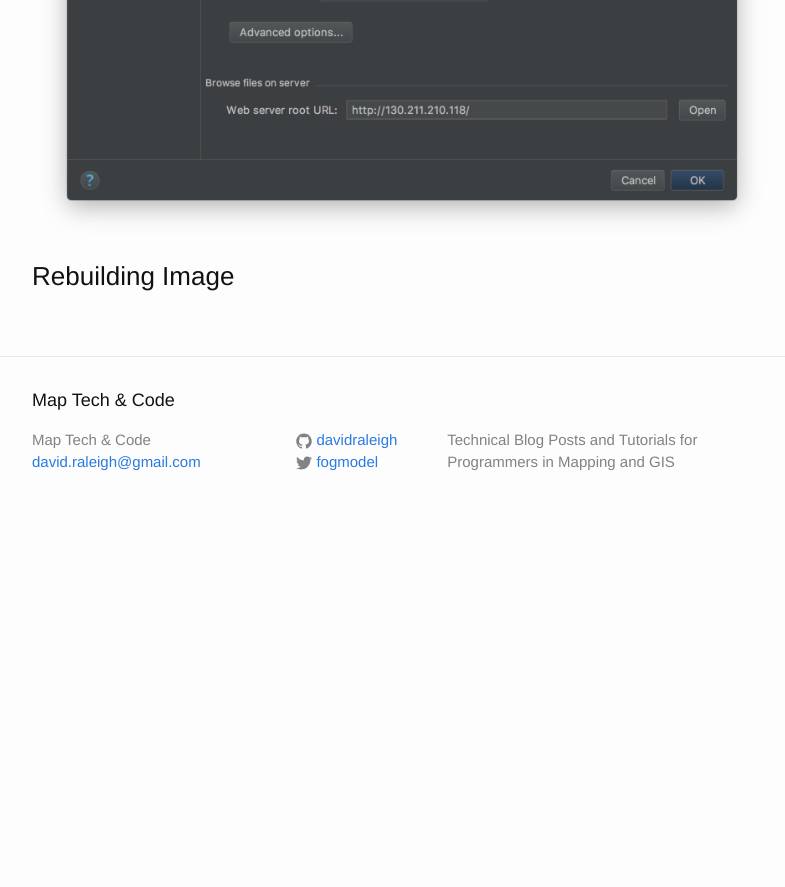
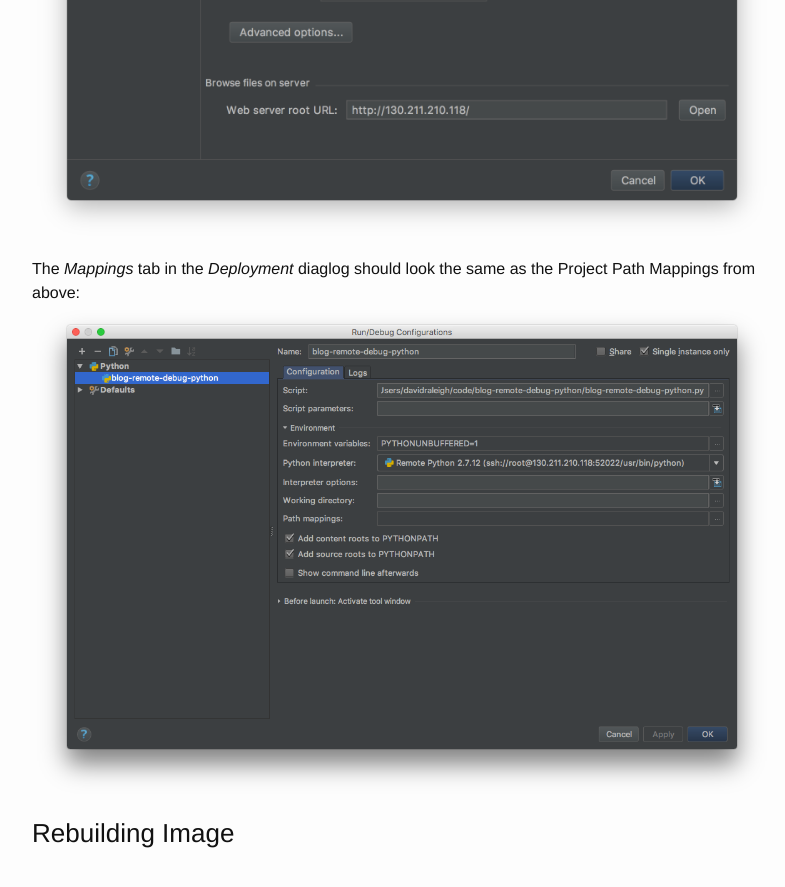
Before and after one commit to davidraleigh/davidraleigh.github.io, a Jekyll site: the page built from _posts/2017-06-27-Debug-Remote-Docker-Container-PyCharm.md, in a window 1280 px wide and 900 px high, scrolled down 10962 px. Shown: the top 887 px of the window, without its empty margins (238-1023 px from the left). Built offline with Jekyll 4.4.1, drawn with Linux system fonts in a browser that asks for light colours; our own code applies the rules of GitHub Pages for plain Markdown files; comment, search, counter and statistics services are not loaded; before the commit the page ends 11496 px from its top, so only the background shows below that.

Commit message:
Update 2017-06-27-Debug-Remote-Docker-Container-PyCharm.md

```diff
--- a/_posts/2017-06-27-Debug-Remote-Docker-Container-PyCharm.md
+++ b/_posts/2017-06-27-Debug-Remote-Docker-Container-PyCharm.md
@@ -164,4 +164,6 @@ In the `Add Server` dialog give your server a name and from the `Type` dropdown
 In the `Deployment` dialog, the `Connection` tab should be filled out similarily to the the `Configure Remote Python Interpreter` dialog. for the `Root Path` field select the base path for this tutorial. Once you've filled out the fields press the `Test FTP connection...` button to confirm you're able to connect:
 ![deployment](https://github.com/davidraleigh/davidraleigh.github.io/blob/master/assets/pycharm-remote-debug/deployment.png)
 
+The *Mappings* tab in the *Deployment* diaglog should look the same as the Project Path Mappings from above:
+![Deployment Path Mappings](https://github.com/davidraleigh/davidraleigh.github.io/blob/master/assets/pycharm-remote-debug/deployment_path_mappings.png)
 ### Rebuilding Image
```
